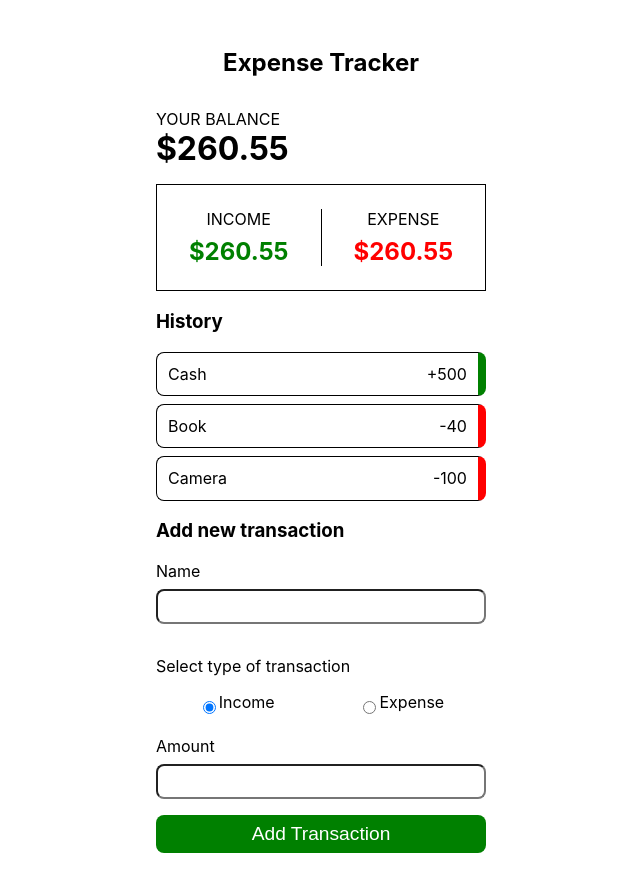
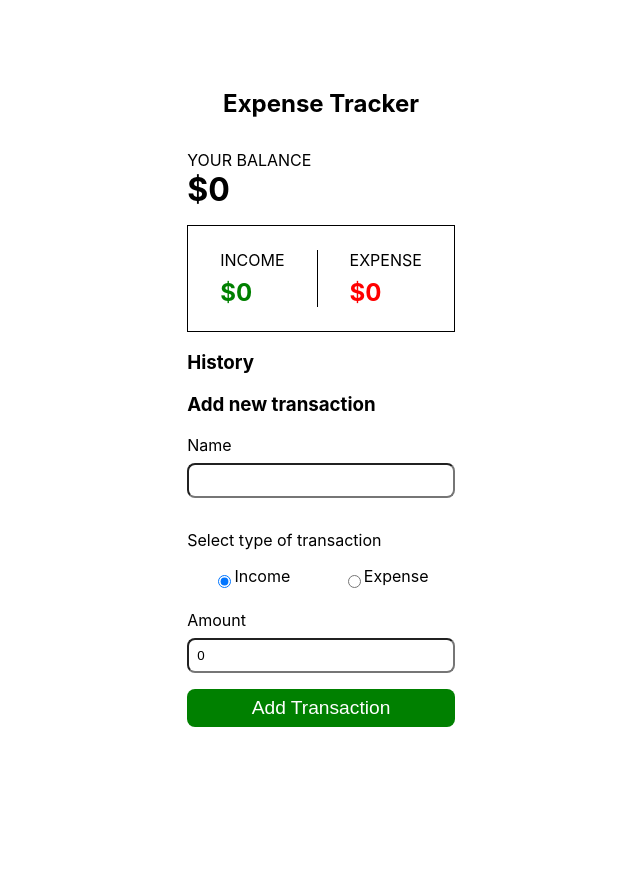
Before and after one commit to maanizfar/expense-tracker, a React (Create React App) app: page / in a window 1280 px wide. Shown: the whole page, without its empty margins (319-959 px from the left). After the commit the page ends 800 px from the top, so only its background shows below. Built offline with nearby package versions, Linux system fonts and the light colour scheme.

Commit message:
add functionality

```diff
--- a/src/App.js
+++ b/src/App.js
@@ -1,4 +1,4 @@
-import React from "react";
+import React, { useState } from "react";
 import styled from "styled-components";
 import Balance from "./components/Balance";
 import IncomeExpenses from "./components/IncomeExpenses";
@@ -26,18 +26,42 @@ const Header = styled.h1`
 `;
 
 function App() {
+  const [transactions, setTransactions] = useState([]);
+
+  const addTransaction = (newTransaction) => {
+    setTransactions([...transactions, newTransaction]);
+  };
+
+  const getEntity = (entity) => {
+    const entities = transactions
+      .filter((t) => t.type === entity)
+      .map((e) => e.amount);
+    return entities.reduce((sum, current) => {
+      return sum + current;
+    }, 0);
+  };
+
+  const getBalance = () => {
+    const income = getEntity("income");
+    const expense = getEntity("expense");
+    return income - expense;
+  };
+
   return (
     <Page>
       <Container>
         <Header>Expense Tracker</Header>
 
-        <Balance />
+        <Balance balance={getBalance()} />
 
-        <IncomeExpenses />
+        <IncomeExpenses
+          income={getEntity("income")}
+          expense={getEntity("expense")}
+        />
 
-        <History />
+        <History transactions={transactions} />
 
-        <AddTransaction />
+        <AddTransaction onSubmit={addTransaction} />
       </Container>
     </Page>
   );
--- a/src/components/AddTransaction.js
+++ b/src/components/AddTransaction.js
@@ -1,4 +1,4 @@
-import React from "react";
+import React, { useState } from "react";
 import styled from "styled-components";
 
 const FormGroup = styled.div`
@@ -35,14 +35,38 @@ const Button = styled.button`
   }
 `;
 
-const AddTransaction = () => {
+const AddTransaction = ({ onSubmit }) => {
+  const [name, setName] = useState("");
+  const [type, setType] = useState("income");
+  const [amount, setAmount] = useState(0);
+
+  const typeChangeHandler = (value) => {
+    console.log(value);
+    setType(value);
+  };
+
   return (
     <div>
       <h3>Add new transaction</h3>
-      <form onSubmit={(e) => e.preventDefault()}>
+      <form
+        onSubmit={(e) => {
+          e.preventDefault();
+          onSubmit({
+            name,
+            type,
+            amount,
+          });
+        }}
+      >
         <FormGroup>
           <label htmlFor="name">Name</label>
-          <TextInput type="text" id="name" />
+          <TextInput
+            type="text"
+            id="name"
+            value={name}
+            required
+            onChange={(e) => setName(e.target.value)}
+          />
         </FormGroup>
         <FormGroup>
           <p>Select type of transaction</p>
@@ -53,19 +77,36 @@ const AddTransaction = () => {
                 name="type"
                 id="income"
                 value="income"
-                defaultChecked
+                checked={type === "income"}
+                onChange={(e) => typeChangeHandler(e.target.value)}
               />
               <label htmlFor="income">Income</label>
             </div>
             <div>
-              <input type="radio" name="type" id="expense" value="expense" />
+              <input
+                type="radio"
+                name="type"
+                id="expense"
+                value="expense"
+                checked={type === "expense"}
+                onChange={(e) => typeChangeHandler(e.target.value)}
+              />
               <label htmlFor="expense">Expense</label>
             </div>
           </div>
         </FormGroup>
         <FormGroup>
           <label htmlFor="amount">Amount</label>
-          <TextInput type="number" name="amount" id="amount" />
+          <TextInput
+            type="number"
+            name="amount"
+            id="amount"
+            value={amount}
+            required
+            onChange={(e) => {
+              e.target.value && setAmount(parseInt(e.target.value));
+            }}
+          />
         </FormGroup>
         <Button type="submit">Add Transaction</Button>
       </form>
--- a/src/components/Balance.js
+++ b/src/components/Balance.js
@@ -10,11 +10,11 @@ const BalanceText = styled.h1`
   margin: 0;
 `;
 
-const Balance = () => {
+const Balance = ({ balance }) => {
   return (
     <div>
       <Label>Your balance</Label>
-      <BalanceText>$260.55</BalanceText>
+      <BalanceText>${balance}</BalanceText>
     </div>
   );
 };
--- a/src/components/History.js
+++ b/src/components/History.js
@@ -1,39 +1,21 @@
 import React from "react";
 import styled from "styled-components";
+import HistoryItem from "./HistoryItem";
 
 const Container = styled.ul`
   list-style: none;
   padding: 0;
 `;
 
-const HistoryItem = styled.li`
-  display: flex;
-  justify-content: space-between;
-  border: 1px solid;
-  border-radius: 8px;
-  border-right-width: 8px;
-  border-right-color: ${(props) => props.color};
-  padding: 0.7rem;
-  margin: 8px 0;
-`;
-
-const History = () => {
+const History = ({ transactions }) => {
   return (
     <div>
       <h3>History</h3>
       <Container>
-        <HistoryItem color="green">
-          <span>Cash</span>
-          <span>+500</span>
-        </HistoryItem>
-        <HistoryItem color="red">
-          <span>Book</span>
-          <span>-40</span>
-        </HistoryItem>
-        <HistoryItem color="red">
-          <span>Camera</span>
-          <span>-100</span>
-        </HistoryItem>
+        {transactions &&
+          transactions.map((transaction, index) => (
+            <HistoryItem key={index} transaction={transaction} />
+          ))}
       </Container>
     </div>
   );
--- /dev/null
+++ b/src/components/HistoryItem.js
@@ -0,0 +1,27 @@
+import React from "react";
+import styled from "styled-components";
+
+const Container = styled.li`
+  display: flex;
+  justify-content: space-between;
+  border: 1px solid;
+  border-radius: 8px;
+  border-right-width: 8px;
+  border-right-color: ${(props) => props.color};
+  padding: 0.7rem;
+  margin: 8px 0;
+`;
+
+const HistoryItem = ({ transaction }) => {
+  const { type, name, amount } = transaction;
+  return (
+    <Container color={type === "income" ? "green" : "red"}>
+      <span>{name}</span>
+      <span>
+        {type === "income" ? "+" : "-"} {amount}
+      </span>
+    </Container>
+  );
+};
+
+export default HistoryItem;
--- a/src/components/IncomeExpenses.js
+++ b/src/components/IncomeExpenses.js
@@ -29,16 +29,16 @@ const BalanceText = styled.h1`
   color: ${(props) => props.color};
 `;
 
-const IncomeExpenses = () => {
+const IncomeExpenses = ({ income, expense }) => {
   return (
     <Container>
       <StatContainer>
         <Label>Income</Label>
-        <BalanceText color="green">$260.55</BalanceText>
+        <BalanceText color="green">${income}</BalanceText>
       </StatContainer>
       <StatContainer>
         <Label>Expense</Label>
-        <BalanceText color="red">$260.55</BalanceText>
+        <BalanceText color="red">${expense}</BalanceText>
       </StatContainer>
     </Container>
   );
```
